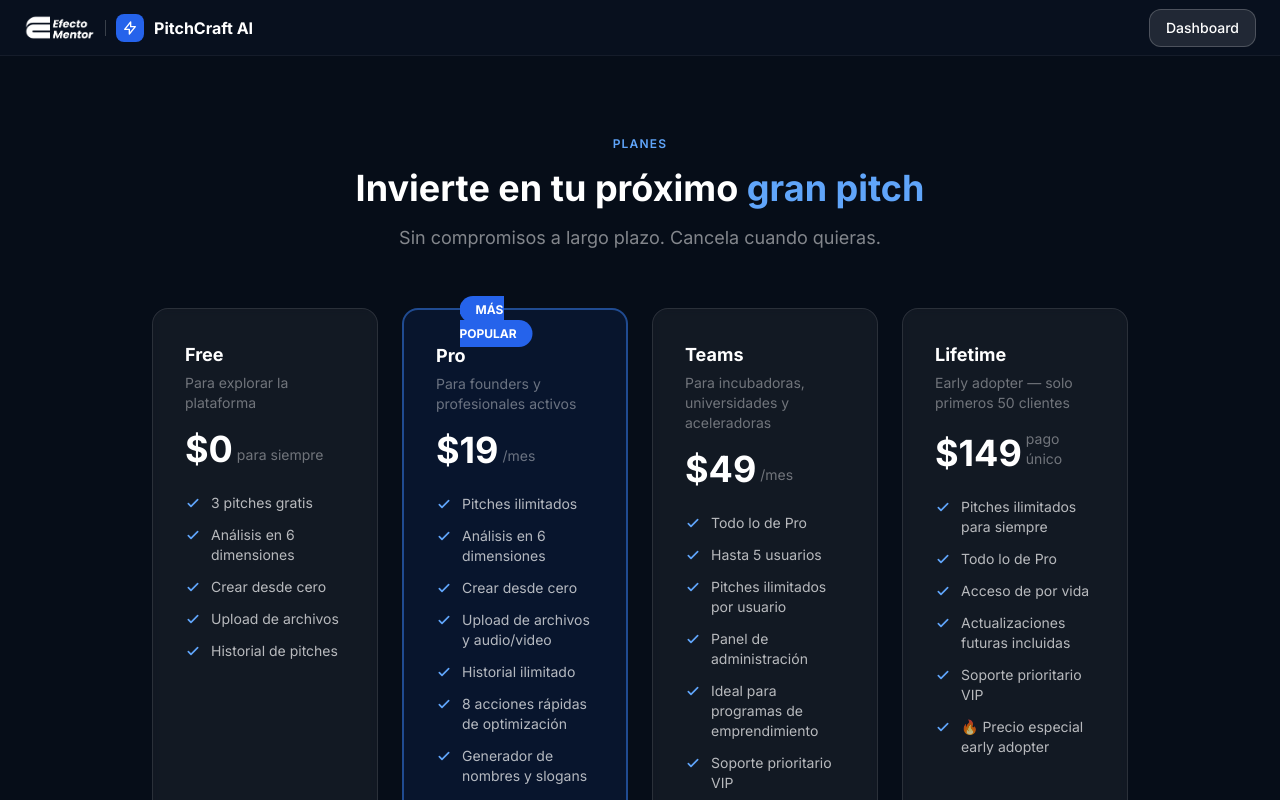
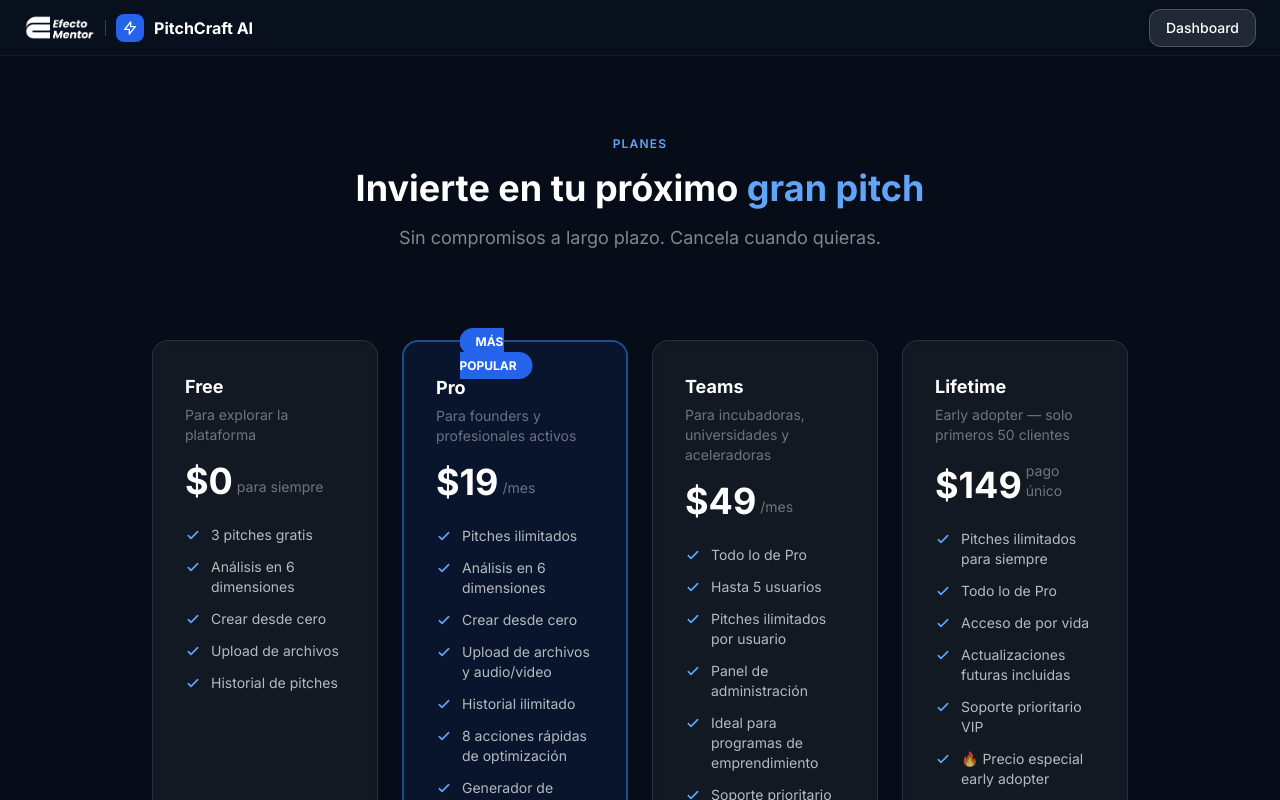
Before and after one commit to leandrolunacv/pitchcraft-ai, a Next.js app: page /pricing in a window 1280 px wide. Shown: the top 800 px of the page. Built offline with nearby package versions, Linux system fonts and the light colour scheme.

Commit message:
fix: pricing badge not cut off

```diff
--- a/app/pricing/page.tsx
+++ b/app/pricing/page.tsx
@@ -143,14 +143,14 @@ export default function PricingPage() {
           </motion.div>
         </div>
 
-        <div className="grid grid-cols-1 md:grid-cols-2 lg:grid-cols-4 gap-6">
+        <div className="grid grid-cols-1 md:grid-cols-2 lg:grid-cols-4 gap-6 pt-4">
           {plans.map((plan, i) => (
             <motion.div
               key={plan.id}
               initial={{ opacity: 0, y: 20 }}
               animate={{ opacity: 1, y: 0 }}
               transition={{ delay: i * 0.1 }}
-              className={`relative rounded-2xl p-8 flex flex-col ${
+              className={`relative rounded-2xl p-8 flex flex-col mt-4 ${
                 plan.highlight
                   ? 'bg-brand-600/10 border-2 border-brand-500/50'
                   : 'glass-card'
```
